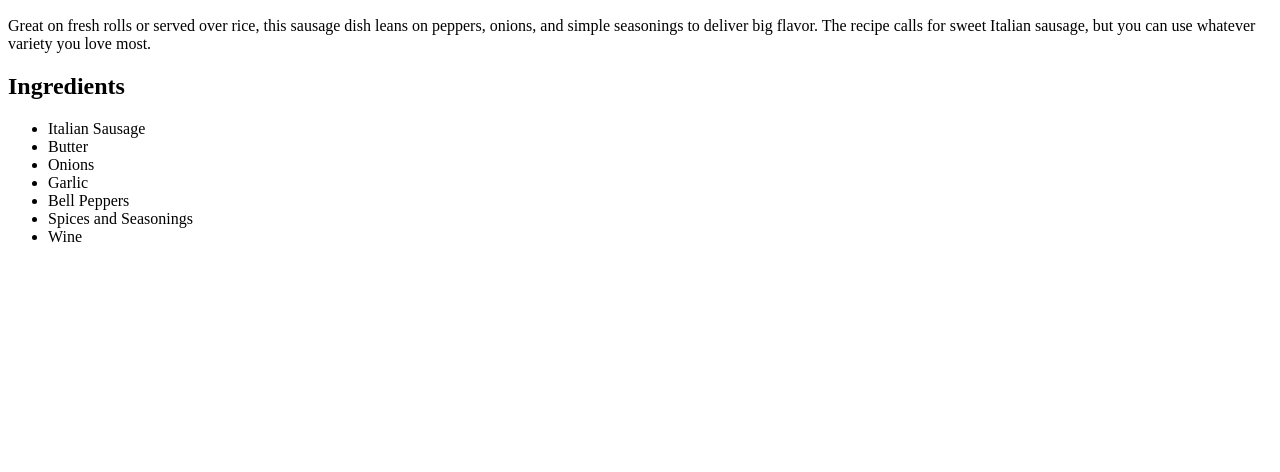
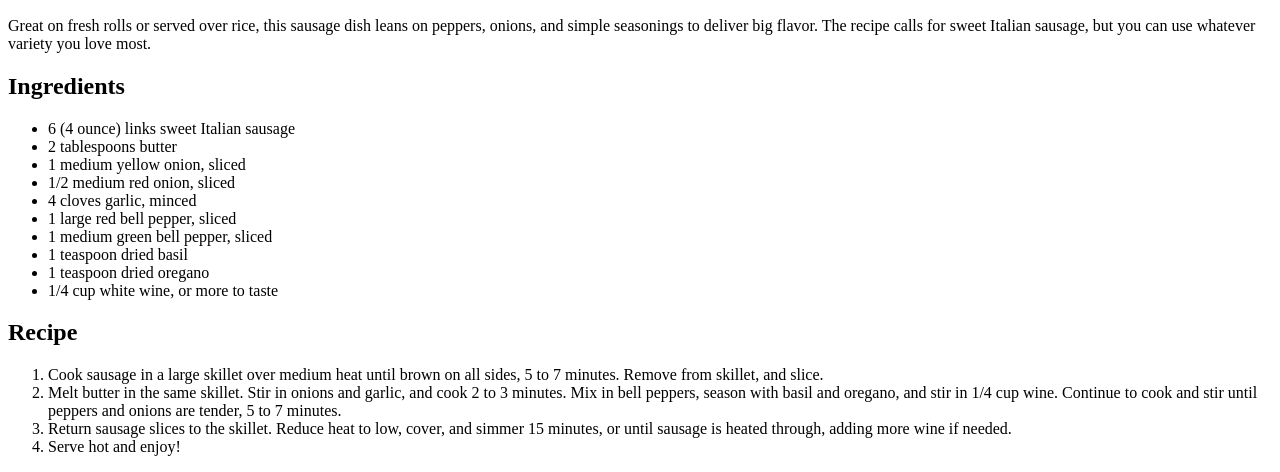
Before and after one commit to muj2001/odin-recipes, a plain HTML site: page pages/italian-sausage.html in a window 1280 px wide. Shown: the part 434-906 px from the top of the page. Before the commit the page ends 800 px from the top, so only its background shows below. Drawn offline with Linux system fonts and the light colour scheme.

Commit message:
Edited italian-sausage.html
Added recipe, and changed ingredients.

```diff
--- a/pages/italian-sausage.html
+++ b/pages/italian-sausage.html
@@ -12,13 +12,23 @@
     <p>Great on fresh rolls or served over rice, this sausage dish leans on peppers, onions, and simple seasonings to deliver big flavor. The recipe calls for sweet Italian sausage, but you can use whatever variety you love most.</p>
     <h2>Ingredients</h2>
     <ul>
-        <li>Italian Sausage</li>
-        <li>Butter</li>
-        <li>Onions</li>
-        <li>Garlic</li>
-        <li>Bell Peppers</li>
-        <li>Spices and Seasonings</li>
-        <li>Wine</li>
+        <li>6 (4 ounce) links sweet Italian sausage</li>
+        <li>2 tablespoons butter</li>
+        <li>1 medium yellow onion, sliced</li>
+        <li>1/2 medium red onion, sliced</li>
+        <li>4 cloves garlic, minced</li>
+        <li>1 large red bell pepper, sliced</li>
+        <li>1 medium green bell pepper, sliced</li>
+        <li>1 teaspoon dried basil</li>
+        <li>1 teaspoon dried oregano</li>
+        <li>1/4 cup white wine, or more to taste</li>
     </ul>
+    <h2>Recipe</h2>
+    <ol>
+        <li>Cook sausage in a large skillet over medium heat until brown on all sides, 5 to 7 minutes. Remove from skillet, and slice.</li>
+        <li>Melt butter in the same skillet. Stir in onions and garlic, and cook 2 to 3 minutes. Mix in bell peppers, season with basil and oregano, and stir in 1/4 cup wine. Continue to cook and stir until peppers and onions are tender, 5 to 7 minutes.</li>
+        <li>Return sausage slices to the skillet. Reduce heat to low, cover, and simmer 15 minutes, or until sausage is heated through, adding more wine if needed.</li>
+        <li>Serve hot and enjoy!</li>
+    </ol>
 </body>
 </html>
```
